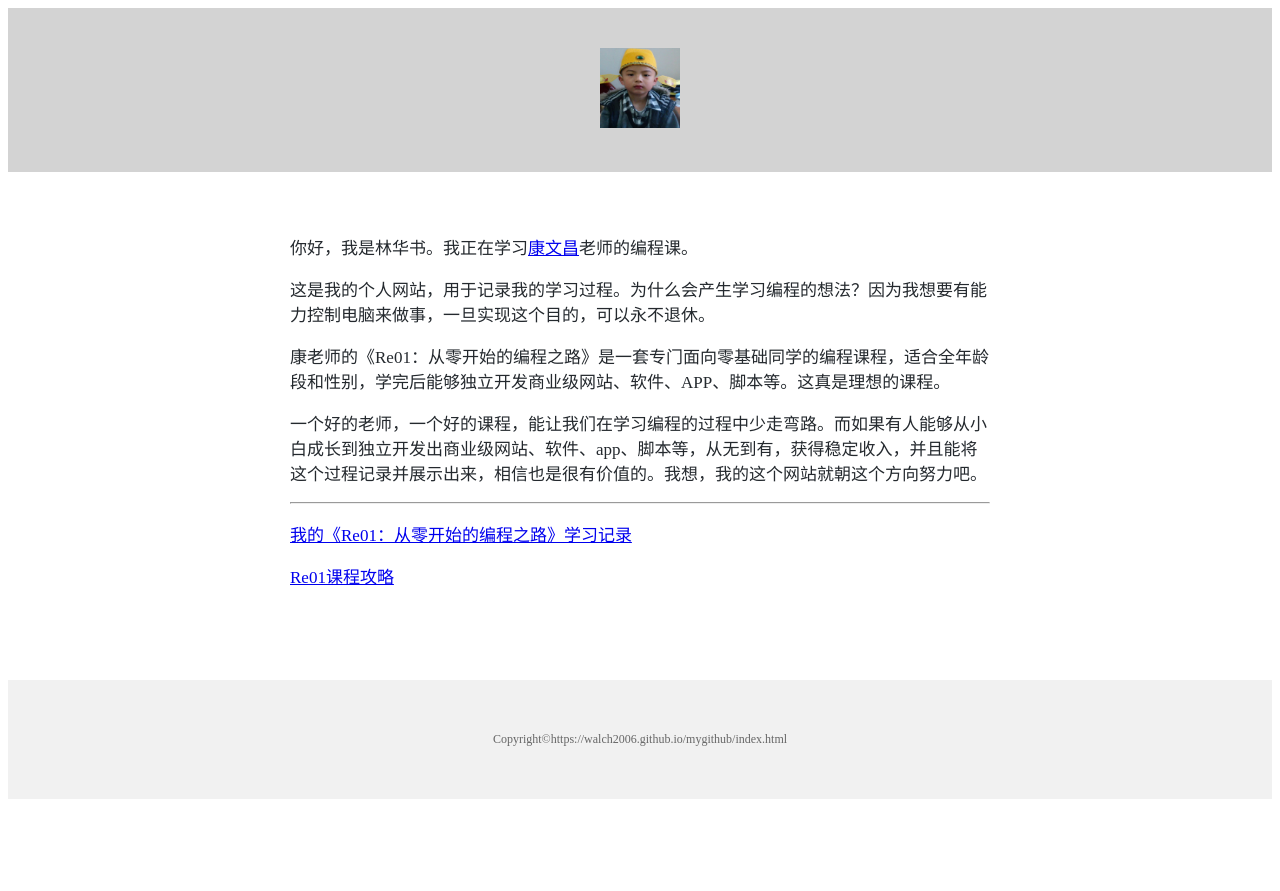
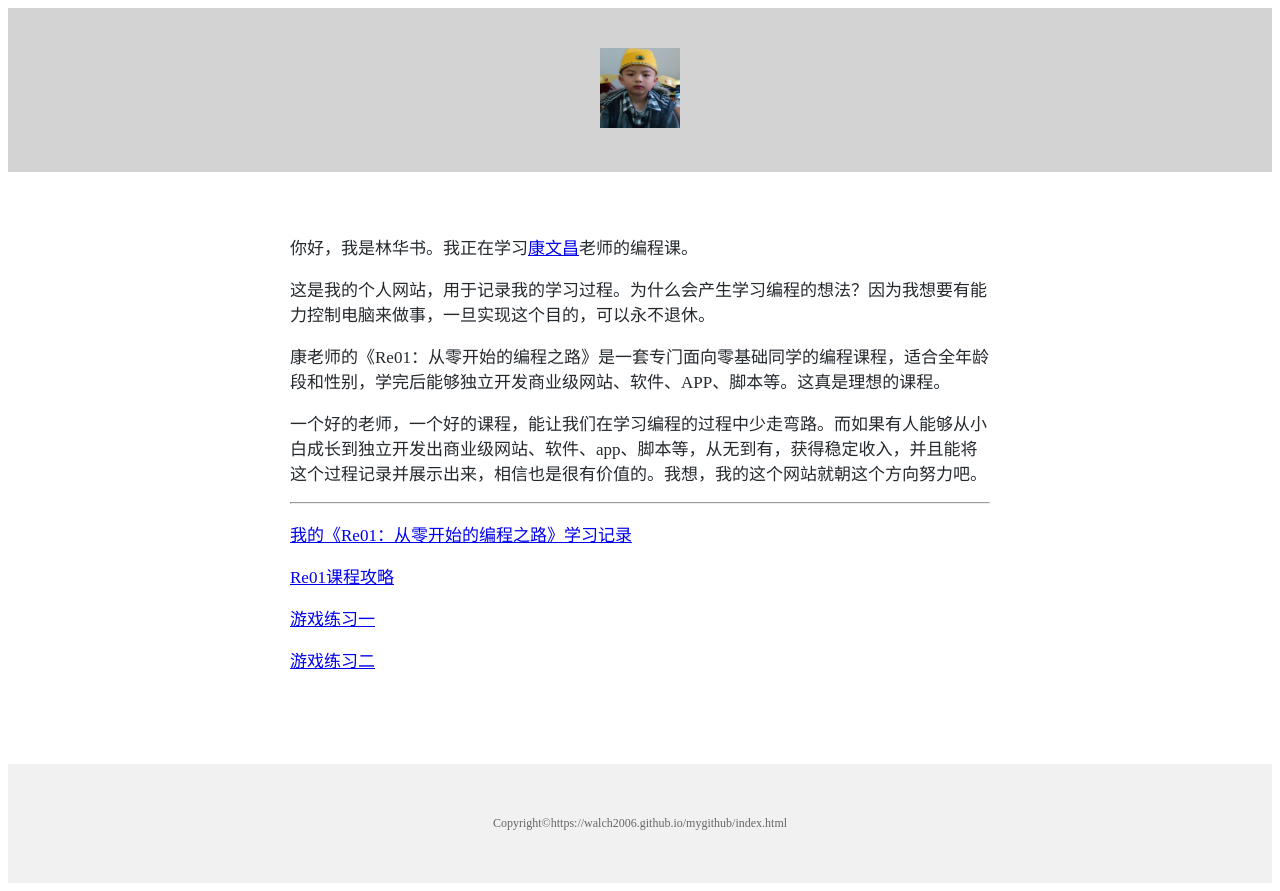
Before and after one commit to walch2006/mygithub, a plain HTML site: page index.html in a window 1280 px wide. Before the commit the page ends 807 px from the top, so only its background shows below. Drawn offline with Linux system fonts and the light colour scheme.

Commit message:
添加线上练习

```diff
--- a/index.html
+++ b/index.html
@@ -40,8 +40,9 @@
     <p>
         <a href="./Reo1Guide.html">Re01课程攻略</a>
     </p>
-    <p></p>
-    <p></p>
+    <p><a href="https://www.codecademy.com/learn/welcome-to-codecademy">游戏练习一</a></p>
+
+    <p><a href="https://leetcode.cn/">游戏练习二</a></p>
     </article>
     <footer style="
     margin-top: 60px;
```
Also changed, not shown: 1 other file.
